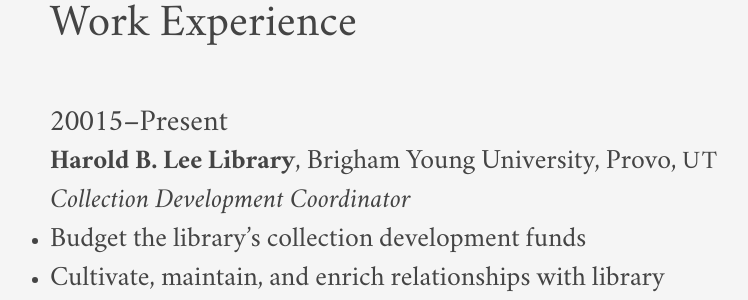
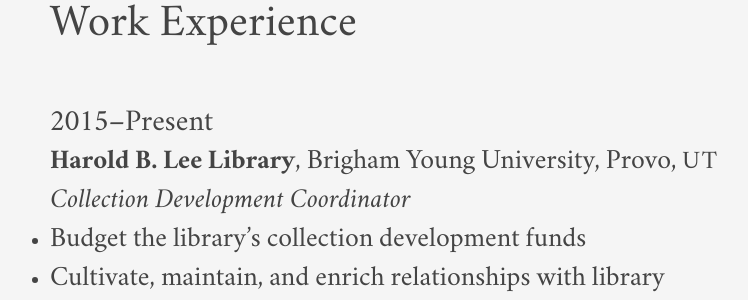
Before and after one commit to jaredhowland/jaredhowland.github.io, a Jekyll site: the page built from content/vita.md, in a window 1280 px wide and 900 px high, scrolled down 565 px. Shown: the part 149-449 px from the top of the window, without its empty margins (252-1000 px from the left). Built offline with Jekyll 4.4.1, drawn with Linux system fonts in a browser that asks for light colours.

Commit message:
Update vita.md

```diff
--- a/content/vita.md
+++ b/content/vita.md
@@ -14,7 +14,7 @@ Provo, <span class="caps">UT</span> 84602
 
 ## Work Experience ##
 
-### 20015–Present ###
+### 2015–Present ###
 **Harold B. Lee Library**, Brigham Young University, Provo, <span class="caps">UT</span>
 
 *Collection Development Coordinator*
```
